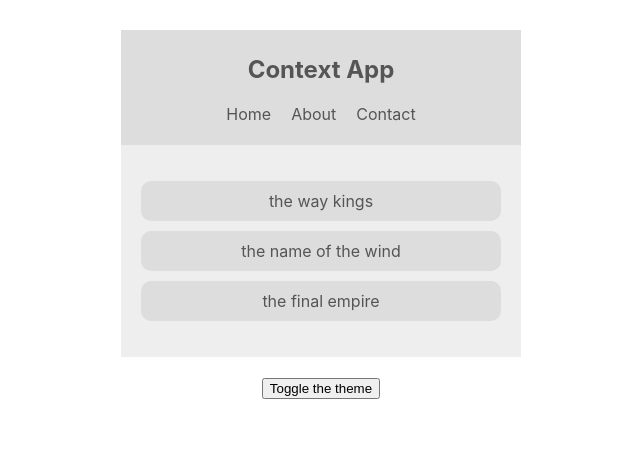
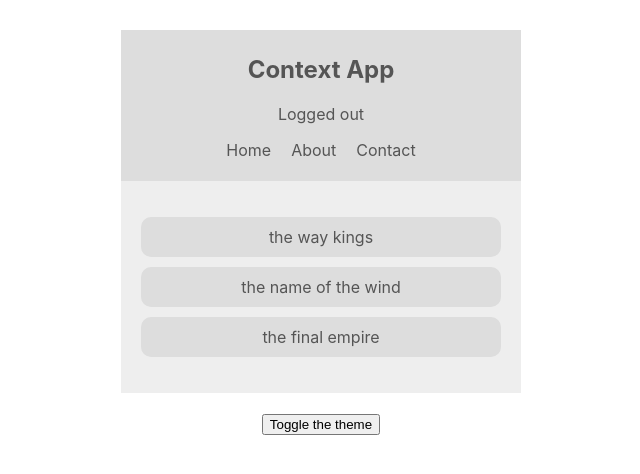
Before and after one commit to 409915016/react-simple, a React (Create React App) app: page / in a window 1280 px wide. Shown: the top 474 px of the page, without its empty margins (319-959 px from the left). Built offline with nearby package versions, Linux system fonts and the light colour scheme.

Commit message:
consuming multiple contexts

```diff
--- a/src/App.js
+++ b/src/App.js
@@ -3,14 +3,17 @@
 import Booklist from './components/BookList';
 import ThemeContextProvider from './contexts/ThemeContext';
 import ThemeToogle from './components/ThemeToggle';
+import AuthContextProvider from './contexts/AuthContext';
 
 function App() {
   return (
     <div className="App">
       <ThemeContextProvider>
-        <Navbar />
-        <Booklist />
-        <ThemeToogle />
+        <AuthContextProvider>
+          <Navbar />
+          <Booklist />
+          <ThemeToogle />
+        </AuthContextProvider>
       </ThemeContextProvider>
     </div>
   );
--- a/src/components/Navbar.js
+++ b/src/components/Navbar.js
@@ -1,15 +1,22 @@
 import React, { Component } from 'react'
 import { ThemeContext } from '../contexts/ThemeContext'
+import { AuthContext } from '../contexts/AuthContext'
 
 class Navbar extends Component {
     render() {
         return(
-            <ThemeContext.Consumer>{(context) =>{
-                const {isLightTheme, light, dark} = context
+            <AuthContext.Consumer>{(authContext) =>(
+
+                <ThemeContext.Consumer>{(themeContext) =>{
+                    const { isAuthenticated, toggleAuth} = authContext
+                    const {isLightTheme, light, dark} = themeContext
                     const theme = isLightTheme ? light: dark
                     return(
                         <nav style={{ background : theme.ui, color:theme.syntax}}>
                             <h1>Context App</h1>
+                            <div onClick={toggleAuth}>
+                                { isAuthenticated ? 'Logged in' : 'Logged out'}
+                            </div>
                             <ul>
                                 <li>Home</li>
                                 <li>About</li>
@@ -18,6 +25,8 @@
                         </nav>
                     )
                 }}</ThemeContext.Consumer>
+
+            )}</AuthContext.Consumer>
         );
     }
 }
--- /dev/null
+++ b/src/contexts/AuthContext.js
@@ -0,0 +1,21 @@
+import React, { Component, createContext } from 'react';
+
+export const AuthContext = createContext()
+
+class AuthContextProvider extends Component {
+    state = { isAuthenticated: false }
+    toggleAuth = () =>{
+        this.setState({
+            isAuthenticated: !this.state.isAuthenticated
+        })
+    }
+    render() {
+        return (
+            <AuthContext.Provider value={ {...this.state, 'toggleAuth': this.toggleAuth}}>
+                { this.props.children }
+            </AuthContext.Provider>
+          );
+    }
+}
+
+export default AuthContextProvider;
```
Lines whose indentation alone changed are shown as unchanged.
